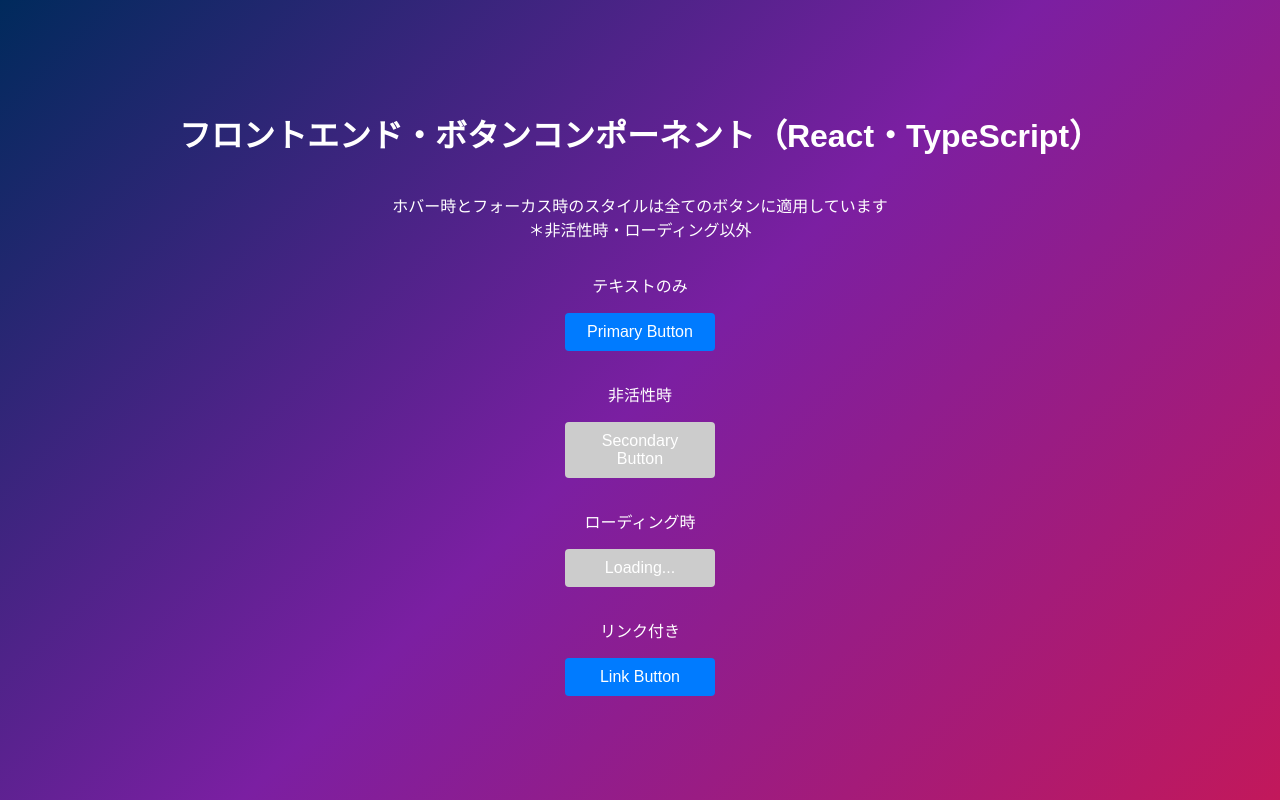
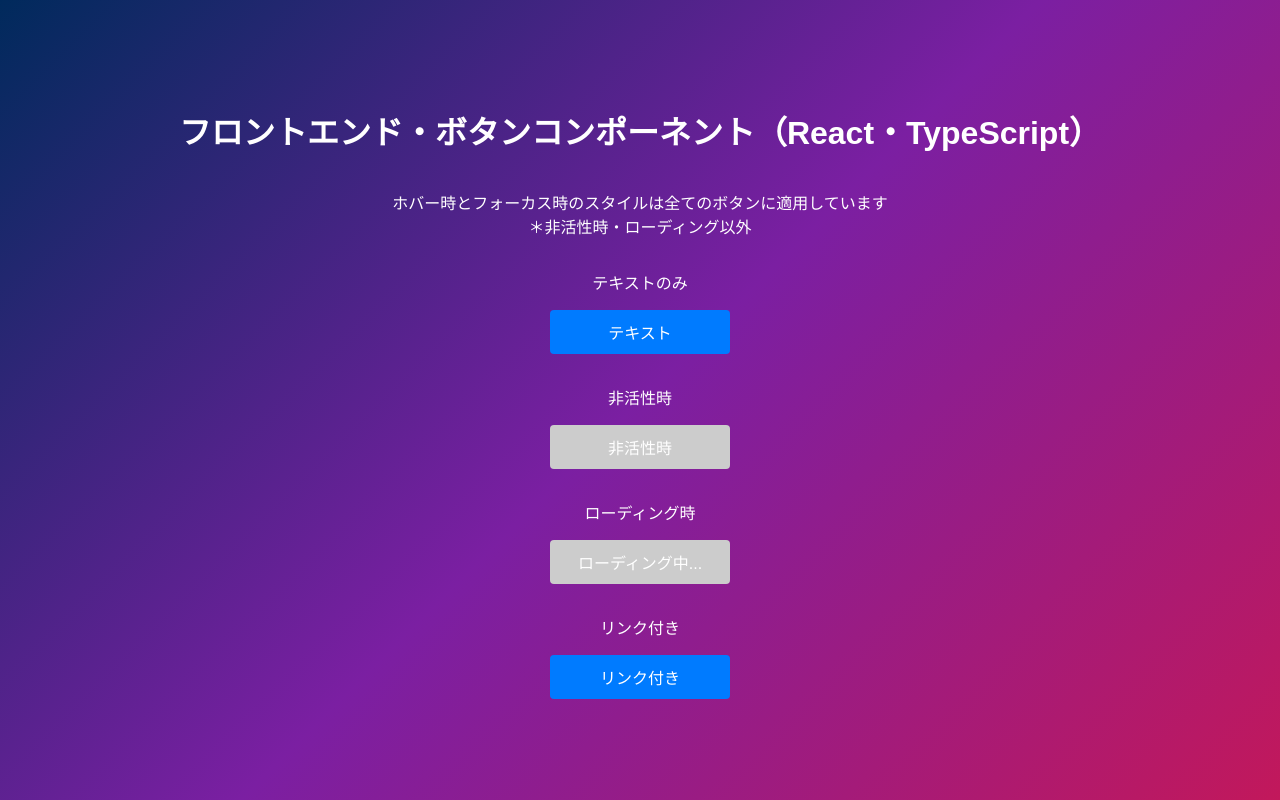
Before and after one commit to N-i-ke/button-component-react-typescript, a React (Create React App) app: page / in a window 1280 px wide. Built offline with nearby package versions, Linux system fonts and the light colour scheme.

Commit message:
fix: ボタンのテキストを変更
ボタンに表示させるテキストを変更

```diff
--- a/src/components/Button.css
+++ b/src/components/Button.css
@@ -18,7 +18,7 @@
   background-color: #007bff;
   border: none;
   border-radius: 4px;
-  width: 150px;
+  width: 180px;
   cursor: pointer;
   transition: background-color 0.3s;
   margin-bottom: 15px; /* ボタン間の間隔 */
--- a/src/components/Button.tsx
+++ b/src/components/Button.tsx
@@ -19,7 +19,7 @@
   href,
   ...props
 }) => {
-  const content = loading ? "Loading..." : label;
+  const content = loading ? "ローディング中..." : label;
 
   const handleClick = () => {
     if (href) {
--- a/src/pages/ButtonShowcase.tsx
+++ b/src/pages/ButtonShowcase.tsx
@@ -12,13 +12,13 @@
         ＊非活性時・ローディング以外
       </p>
       <p>テキストのみ</p>
-      <Button label="Primary Button" />
+      <Button label="テキスト" />
       <p>非活性時</p>
-      <Button label="Secondary Button" disabled />
+      <Button label="非活性時" disabled />
       <p>ローディング時</p>
-      <Button label="Loading Button" loading />
+      <Button label="ローディング時" loading />
       <p>リンク付き</p>
-      <Button label="Link Button" href="https://example.com" />
+      <Button label="リンク付き" href="https://example.com" />
     </div>
   );
 };
```
